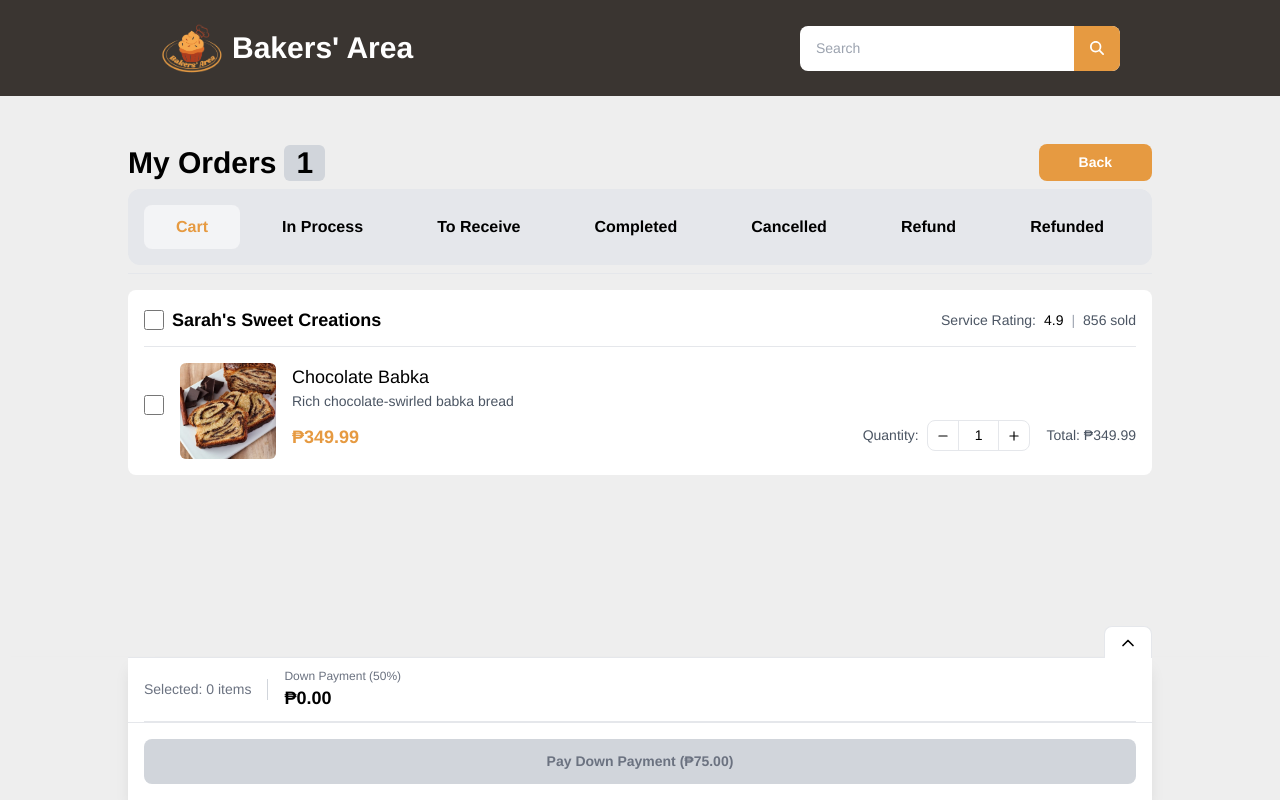
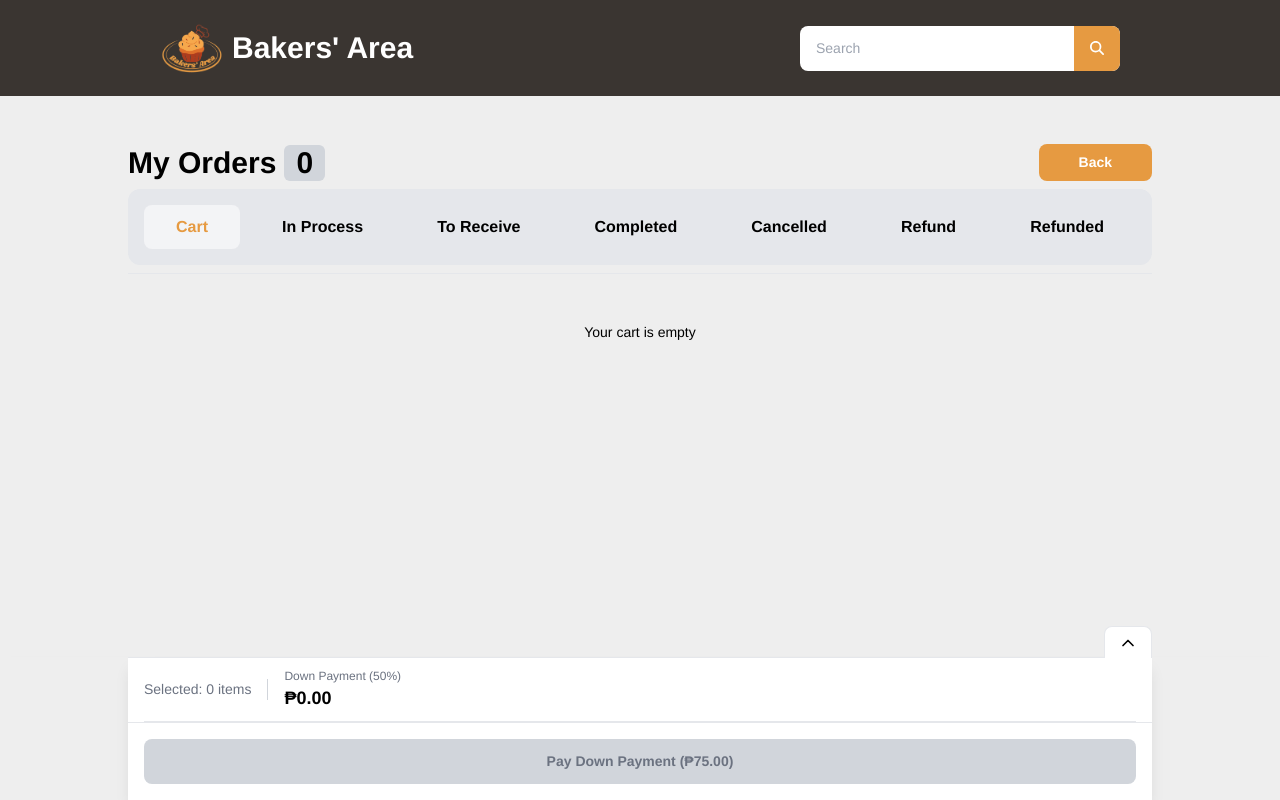
Before and after one commit to BryanIanRamos/Cake-Area, a React (Vite) app: page /cart in a window 1280 px wide. Built offline with nearby package versions, Linux system fonts and the light colour scheme; data requests are answered from the project's data file.

Commit message:
Complete 90%: Cart functionality

```diff
--- a/src/data/db.json
+++ b/src/data/db.json
@@ -562,7 +562,7 @@
         }
       ],
       "total_amount": 89.99,
-      "status": "Processing",
+      "status": "Cancelled",
       "created_at": "2024-11-29T11:53:31.621Z",
       "checkoutDate": "2024-11-29T11:53:56.454Z",
       "receiveDate": "2024-12-03T11:53:45.668Z",
@@ -595,13 +595,20 @@
         }
       ],
       "total_amount": 349.99,
-      "status": "Pending",
+      "status": "Completed",
       "created_at": "2024-11-29T11:55:25.176Z",
-      "checkoutDate": "null",
-      "receiveDate": "null",
-      "downPayment": 0,
-      "remainingPayment": 349.99,
-      "paymentStatus": "null"
+      "checkoutDate": "2024-11-29T11:59:53.877Z",
+      "receiveDate": "2024-12-03T11:59:50.539Z",
+      "downPayment": 174.995,
+      "remainingPayment": 174.995,
+      "paymentStatus": "paid",
+      "placedAddress": {
+        "fullName": "Anna Santos",
+        "phoneNumber": "(+63) 0912345678",
+        "cityBarangay": "Ampayon, Butuan City, Agusan del Norte, Mindanao",
+        "postalCode": "8600",
+        "streetAddress": "Blk 10 Lot 5, Riverside Village"
+      }
     },
     {
       "id": "4",
@@ -654,10 +661,142 @@
         }
       ],
       "total_amount": 449.99,
-      "status": "Processing",
+      "status": "To Receive",
       "created_at": "2024-11-29T11:55:50.707Z",
       "checkoutDate": "2024-11-29T11:56:02.389Z",
       "receiveDate": "2024-12-03T11:55:59.485Z",
+      "downPayment": 224.995,
+      "remainingPayment": 224.995,
+      "paymentStatus": "paid",
+      "placedAddress": {
+        "fullName": "Bryan Ramos",
+        "phoneNumber": "(+63) 0987654321",
+        "cityBarangay": "Lemon, Butuan City, Agusan del Norte, Mindanao",
+        "postalCode": "8600",
+        "streetAddress": "P-3C Rigners Boarding House"
+      }
+    },
+    {
+      "id": "6",
+      "order_id": "ORD006",
+      "customer_id": 2,
+      "business_id": 2,
+      "products": [
+        {
+          "prod_id": "12",
+          "cat_id": 2,
+          "prod_name": "Chocolate Truffle Tart",
+          "description": "Rich chocolate ganache tart with cocoa dusting",
+          "price": 449.99,
+          "rate": 4.9,
+          "qty": 1,
+          "images": "../assets/ChocolateTruffleTartv3.jpg"
+        }
+      ],
+      "total_amount": 449.99,
+      "status": "Processing",
+      "created_at": "2024-11-29T12:11:18.944Z",
+      "checkoutDate": "2024-11-29T12:12:04.626Z",
+      "receiveDate": "2024-12-03T12:11:58.984Z",
+      "downPayment": 224.995,
+      "remainingPayment": 224.995,
+      "paymentStatus": "paid",
+      "placedAddress": {
+        "fullName": "Bryan Ramos",
+        "phoneNumber": "(+63) 0987654321",
+        "cityBarangay": "Lemon, Butuan City, Agusan del Norte, Mindanao",
+        "postalCode": "8600",
+        "streetAddress": "P-3C Rigners Boarding House"
+      }
+    },
+    {
+      "id": "7",
+      "order_id": "ORD007",
+      "customer_id": 2,
+      "business_id": 1,
+      "products": [
+        {
+          "prod_id": "8",
+          "cat_id": 2,
+          "prod_name": "Chocolate Chip Muffins",
+          "description": "Fresh-baked muffins loaded with premium chocolate chips",
+          "price": 89.99,
+          "rate": 4.7,
+          "qty": 1,
+          "images": "../assets/ChocolateChipMuffinsv2.jpg"
+        }
+      ],
+      "total_amount": 89.99,
+      "status": "Processing",
+      "created_at": "2024-11-29T12:11:22.463Z",
+      "checkoutDate": "2024-11-29T12:11:47.880Z",
+      "receiveDate": "2024-12-03T12:11:47.081Z",
+      "downPayment": 44.995,
+      "remainingPayment": 44.995,
+      "paymentStatus": "paid",
+      "placedAddress": {
+        "fullName": "Bryan Ramos",
+        "phoneNumber": "(+63) 0987654321",
+        "cityBarangay": "Lemon, Butuan City, Agusan del Norte, Mindanao",
+        "postalCode": "8600",
+        "streetAddress": "P-3C Rigners Boarding House"
+      }
+    },
+    {
+      "id": "8",
+      "order_id": "ORD008",
+      "customer_id": 2,
+      "business_id": 1,
+      "products": [
+        {
+          "prod_id": "7",
+          "cat_id": 2,
+          "prod_name": "Chocolate Babka",
+          "description": "Rich chocolate-swirled babka bread",
+          "price": 349.99,
+          "rate": 4.8,
+          "qty": 1,
+          "images": "../assets/ChocolateBabkav3.jpg"
+        }
+      ],
+      "total_amount": 349.99,
+      "status": "Processing",
+      "created_at": "2024-11-29T12:11:26.119Z",
+      "checkoutDate": "2024-11-29T12:11:38.940Z",
+      "receiveDate": "2024-12-03T12:11:38.044Z",
+      "downPayment": 174.995,
+      "remainingPayment": 174.995,
+      "paymentStatus": "paid",
+      "placedAddress": {
+        "fullName": "Bryan Ramos",
+        "phoneNumber": "(+63) 0987654321",
+        "cityBarangay": "Lemon, Butuan City, Agusan del Norte, Mindanao",
+        "postalCode": "8600",
+        "streetAddress": "P-3C Rigners Boarding House"
+      }
+    },
+    {
+      "id": "9",
+      "order_id": "ORD009",
+      "customer_id": 2,
+      "business_id": 2,
+      "products": [
+        {
+          "prod_id": "12",
+          "cat_id": 2,
+          "prod_name": "Chocolate Truffle Tart",
+          "description": "Rich chocolate ganache tart with cocoa dusting",
+          "price": 449.99,
+          "rate": 4.9,
+          "qty": 1,
+          "images": "../assets/ChocolateTruffleTartv2.jpg"
+        }
+      ],
+      "total_amount": 449.99,
+      "status": "Processing",
+      "created_at": "2024-11-29T12:11:30.249Z",
+      "checkoutDate": "2024-11-29T12:12:17.870Z",
+      "receiveDate": "2024-12-28T12:12:11.000Z",
       "downPayment": 224.995,
       "remainingPayment": 224.995,
       "paymentStatus": "paid",
--- a/src/pages/buyer/Cart.jsx
+++ b/src/pages/buyer/Cart.jsx
@@ -60,6 +60,7 @@ const Cart = () => {
   const [toReceiveOrders, setToReceiveOrders] = useState([]);
   const [completedOrders, setCompletedOrders] = useState([]);
   const [cancelledOrders, setCancelledOrders] = useState([]);
+  const [businesses, setBusinesses] = useState([]);
 
   // Modified useEffect to fetch both orders and business data
   useEffect(() => {
@@ -76,6 +77,9 @@ const Cart = () => {
         const orders = await ordersResponse.json();
         const businesses = await businessResponse.json();
         const products = await productsResponse.json();
+
+        // Store businesses in state
+        setBusinesses(businesses);
 
         // Filter orders for customer_id 2
         const userOrders = orders.filter((order) => order.customer_id === 2);
@@ -341,6 +345,11 @@ const Cart = () => {
   };
 
   const getOrderCount = () => {
+      // "/cart": "Pending",              // Items in cart, not yet checked out
+      // "/cart/in-process": "Processing", // Orders being prepared by the baker
+      // "/cart/to-receive": "To Receive", // Orders ready for delivery/pickup
+      // "/cart/completed": "Completed",   // Successfully delivered/received orders
+      // "/cart/cancelled": "Cancelled"    // Cancelled orders
     switch (location.pathname) {
       case "/cart":
         return cartItems.length;
@@ -394,15 +403,19 @@ const Cart = () => {
 
   // Simplified order card rendering for In Process, To Receive, Completed, and Cancelled
   const renderSimplifiedOrderCard = (order) => {
+    // Find the business details from the businesses array
+    const business = businesses.find(b => b.id === order.business_id.toString());
+
     return (
       <div key={order.id} className="bg-white rounded-lg p-4 shadow-sm">
-        {/* Business Header - Simplified */}
+        {/* Business Header */}
         <div className="border-b pb-4 mb-4">
           <div className="flex justify-between items-start">
-            <h2 className="text-lg font-semibold">{order.business?.name}</h2>
+            <h2 className="text-lg font-semibold">
+              {business?.name || "Business Name Not Found"}
+            </h2>
             <div className="text-sm text-gray-500">
-              Service Rating: {order.business?.service_rating.toFixed(1)} |{" "}
-              {order.business?.total_sold} sold
+              Service Rating: {business?.service_rating?.toFixed(1) || 'N/A'} | {business?.total_sold || 0} sold
             </div>
           </div>
         </div>
```
